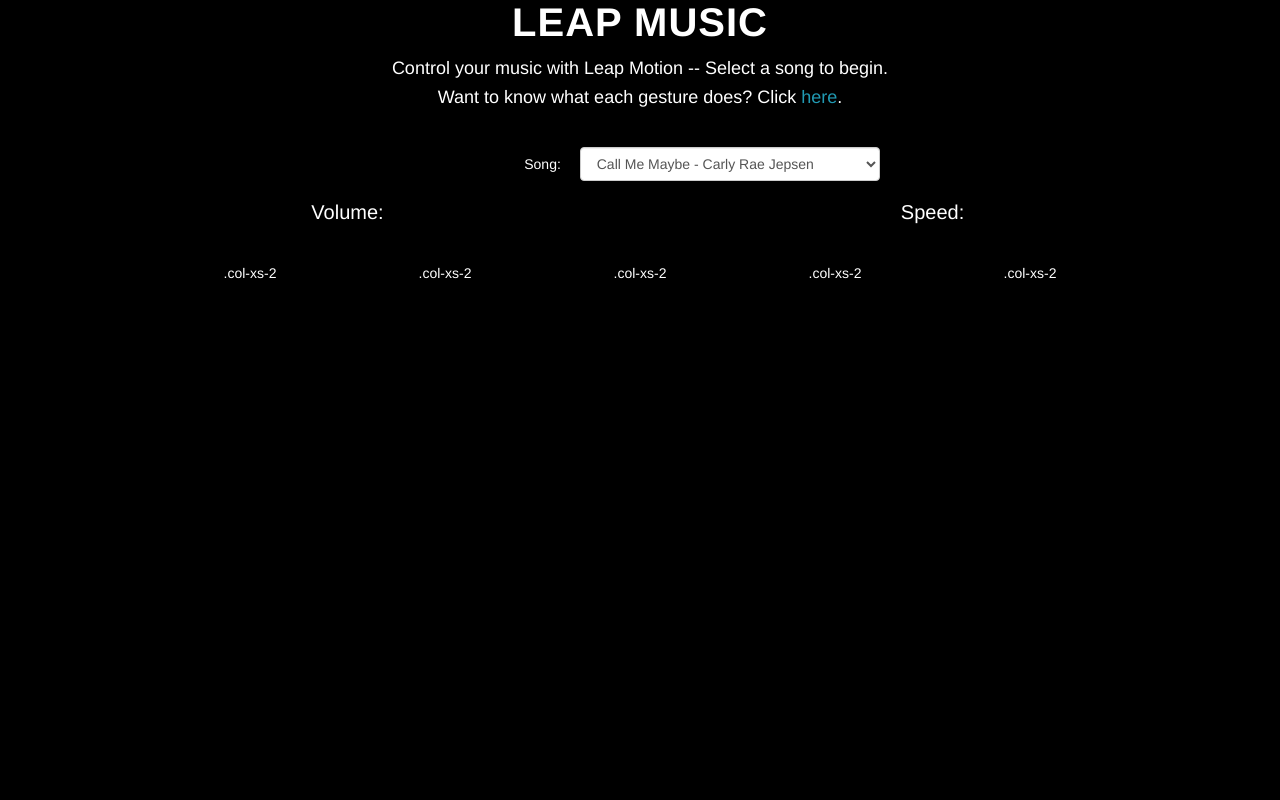
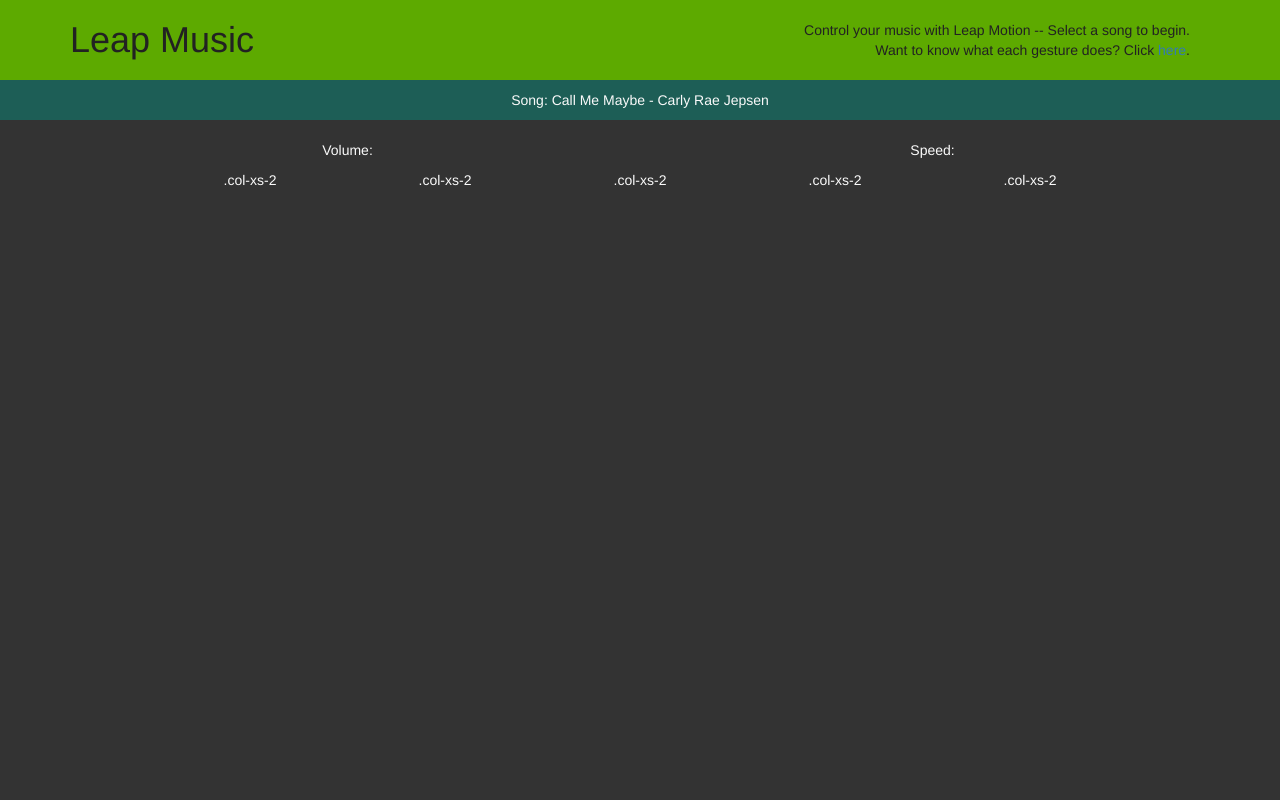
Before and after one commit to mitchellgu/Falangafone, a Flask app: page / in a window 1280 px wide. Run offline with Flask 2, Linux system fonts and the light colour scheme; parts of the project's set-up code (start-up, migrations or seed data) failed here and were passed over; some libraries are stand-ins or nearby versions.

Commit message:
index styles

```diff
--- a/static/styles.css
+++ b/static/styles.css
@@ -8,12 +8,39 @@
 .row-centered {
     text-align:center;
 }
+
+p.description {
+    margin: 20px;
+    text-align: right;
+}
+
+body {
+    background-color: #333;
+    color: #FAFAFA;
+}
+
+header {
+    background: #5daa00;
+    color: #222;
+    height: 80px;
+}
+
+section.song {
+    background-color: rgb(29, 94, 86);
+    padding: 10px;
+}
+
+section.content {
+    margin-top: 20px;
+}
+
+/*
 .col-centered {
     display:inline-block;
     float:none;
-    /* reset the text-align */
+    /* reset the text-align *
     text-align:left;
-    /* inline-block space fix */
+    /* inline-block space fix *
     margin-right:-4px;
 }
 .form-control {
@@ -382,3 +409,4 @@
 body {
     webkit-tap-highlight-color: rgba(255,255,255,.2);
 }
+*/
--- a/templates/index.html
+++ b/templates/index.html
@@ -10,26 +10,24 @@
 </head>
 
 <body>
-  <header class="intro">
-      <div class="intro-body">
+  <header class="intro container-fluid">
     <div class="container">
       <div class="row">
-                  <div class="col-md-8 col-md-offset-2">
+          <div class="col-sm-4">
               <h1 class="brand-heading">Leap Music</h1>
-                      <p class="intro-text">Control your music with Leap Motion -- Select a song to begin. </br> Want to know what each gesture does? Click <a href="about.html">here</a>.</p>
+          </div>
+          <div class="col-sm-8">
+              <p class="description">Control your music with Leap Motion -- Select a song to begin. </br> Want to know what each gesture does? Click <a href="about.html">here</a>.</p>
           </div>
       </div>
+    </div>
+  </header>
+  <section class="container-fluid song">
     <div class="row row-centered">
-                  Song: <div class="form-group col-lg-2 col-centered">
-                    <select class="form-control">
-                        <option value="callmemaybe">Call Me Maybe - Carly Rae Jepsen</option>
-                        <option value="maps">Maps - Maroon 5</option>
-                        <option value="trolololol">Trololo - Eduard Khil</option>
-                        <option value="furelise">Für Elise - Ludwig van Beethoven</option>
-                        <option value="supermassiveblackhole">Supermassive Black Hole - Muse</option>
-                    </select>
+        Song: <span id="song">Call Me Maybe - Carly Rae Jepsen</span>
     </div>
-              </div>
+  </section>
+  <section class="container content">
     <div class="row row-centered">
       <div class="col-xs-6">
         <p>Volume: <span id="volume"></span></p>
@@ -46,7 +44,5 @@
       <div class="col-xs-2">.col-xs-2</div>
 
     </div>
-          </div>
-      </div>
-  </header>
+  </span>
 </body>
```
Lines whose indentation alone changed are shown as unchanged.
